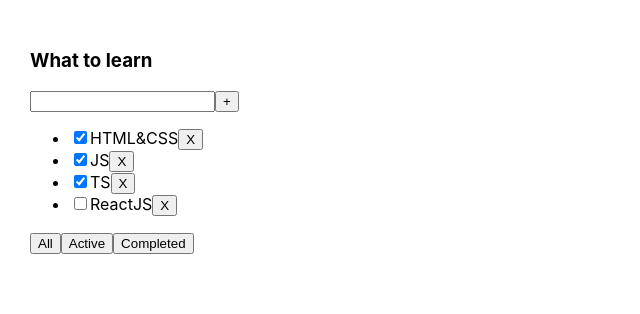
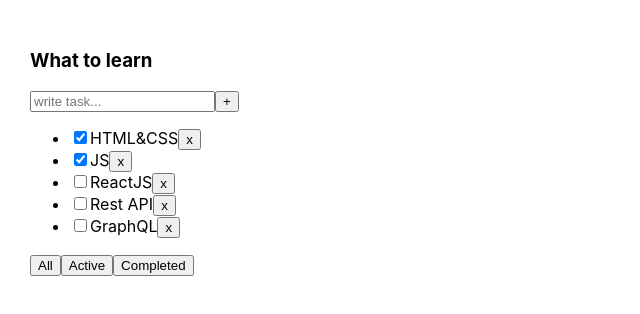
Before and after one commit to aliaksandr-batskalevich/3-react-toDoList, a React (Create React App) app: page / in a window 1280 px wide. Shown: the top 314 px of the page, without its empty margins (0-640 px from the left). Built offline with nearby package versions, Linux system fonts and the light colour scheme.

Commit message:
files of 3th week

```diff
--- a/package.json
+++ b/package.json
@@ -10,10 +10,12 @@
     "@types/node": "^12.0.0",
     "@types/react": "^16.9.0",
     "@types/react-dom": "^16.9.0",
+    "@types/uuid": "^8.3.4",
     "react": "^16.13.1",
     "react-dom": "^16.13.1",
     "react-scripts": "3.4.1",
-    "typescript": "~3.7.2"
+    "typescript": "~3.7.2",
+    "uuid": "^8.3.2"
   },
   "scripts": {
     "start": "react-scripts start",
--- a/src/App.tsx
+++ b/src/App.tsx
@@ -1,45 +1,48 @@
 import React, {useState} from 'react';
 import './App.css';
-import {TaskType, Todolist} from './Todolist';
+import {Todolist} from './Todolist';
+import {v1} from "uuid";
 
-export type filterType = 'all' | 'active' | 'completed'
+export type FilterValuesType = "all" | "active" | "completed";
 
 function App() {
 
-    const tasks1 = [
-        {id: 1, title: "HTML&CSS", isDone: true},
-        {id: 2, title: "JS", isDone: true},
-        {id: 3, title: "TS", isDone: true},
-        {id: 4, title: "ReactJS", isDone: false}
-    ]
+    let [tasks, setTasks] = useState([
+        { id: v1(), title: "HTML&CSS", isDone: true },
+        { id: v1(), title: "JS", isDone: true },
+        { id: v1(), title: "ReactJS", isDone: false },
+        { id: v1(), title: "Rest API", isDone: false },
+        { id: v1(), title: "GraphQL", isDone: false },
+    ]);
+    let [filter, setFilter] = useState<FilterValuesType>("all");
 
-    let [tasks, setTasks] = useState<Array<TaskType>>(tasks1);
-    // let [filter, setFilter] = useState<filterType>("all");
+    function removeTask(id: string) {
+        let filteredTasks = tasks.filter(t => t.id != id);
+        setTasks(filteredTasks);
+    }
+    const addTask = (data: string) => {
+        setTasks([{id: v1(), title: data, isDone: false}, ...tasks])
 
-    const removeTask = (id: number) => {
-        setTasks(tasks.filter(el => el.id !== id))
+    }
+    function changeFilter(value: FilterValuesType) {
+        setFilter(value);
     }
 
-    // const filtered = (fil: filterType) => {
-    //     setFilter(fil);
-    // }
-    //
-    // let tasksToWatch: Array<TaskType> = tasks;
-    //
-    // if (filter === "all") {
-    //     tasksToWatch = tasks;
-    // } else if (filter === "active") {
-    //     tasksToWatch = tasks.filter(el => !el.isDone)
-    // } else if (filter === "completed") {
-    //     tasksToWatch = tasks.filter(el => el.isDone)
-    // }
+    let tasksForTodolist = tasks;
+    if (filter === "active") {
+        tasksForTodolist = tasks.filter(t => t.isDone === false);
+    }
+    if (filter === "completed") {
+        tasksForTodolist = tasks.filter(t => t.isDone === true);
+    }
 
     return (
         <div className="App">
-            <Todolist
-                title="What to learn"
-                tasks={tasks}
-                callback={removeTask}
+            <Todolist title="What to learn"
+                      tasks={tasksForTodolist}
+                      removeTask={removeTask}
+                      changeFilter={changeFilter}
+                      callbackAddTask={addTask}
             />
         </div>
     );
--- a/src/Todolist.tsx
+++ b/src/Todolist.tsx
@@ -1,65 +1,67 @@
-import React, {useState} from 'react';
-import {filterType} from "./App";
+import React, {ChangeEvent, KeyboardEvent, useState} from 'react';
+import {FilterValuesType} from './App';
+import {Button} from "./components/Button";
 
-export type TaskType = {
-    id: number
+type TaskType = {
+    id: string
     title: string
     isDone: boolean
 }
+
 type PropsType = {
     title: string
     tasks: Array<TaskType>
-    callback: (id: number) => void
+    removeTask: (taskId: string) => void
+    changeFilter: (value: FilterValuesType) => void
+    callbackAddTask: (data: string) => void
 }
 
 export function Todolist(props: PropsType) {
 
-    let tasksToWatch: Array<TaskType> = props.tasks;
+    let [inputData, setInputData] = useState<string>('');
 
-    let [filter, setFilter] = useState<filterType>("all");
-
-    const filtered = (fil: filterType) => {
-        setFilter(fil);
+    const addTaskAndNull = () => {
+        props.callbackAddTask(inputData);
+        setInputData('');
     }
-
-
-    if (filter === "all") {
-        tasksToWatch = props.tasks;
-    } else if (filter === "active") {
-        tasksToWatch = props.tasks.filter(el => !el.isDone)
-    } else if (filter === "completed") {
-        tasksToWatch = props.tasks.filter(el => el.isDone)
+    const onclickButtonHandler = () => {
+        inputData.length != 0 && addTaskAndNull();
     }
-
-
-    const onclickHandler = (id: number) => {
-        props.callback(id);
+    const onChangeInputHandler = (event: ChangeEvent<HTMLInputElement>) => {
+        setInputData(event.currentTarget.value)
+    }
+    const onKeyPressInputHandler = (event: KeyboardEvent<HTMLInputElement>) => {
+        event.key === 'Enter' && inputData.length != 0 && addTaskAndNull();
+    }
+    const chFilHandler = (filterValues: FilterValuesType) => {
+        props.changeFilter(filterValues);
+    }
+    const remTaskButHandler = (taskId: string) => {
+        props.removeTask(taskId);
     }
 
     return <div>
         <h3>{props.title}</h3>
         <div>
-            <input/>
-            <button>+</button>
+            <input value={inputData} onChange={onChangeInputHandler} onKeyPress={onKeyPressInputHandler}
+                   placeholder={'write task...'}/>
+            <button onClick={onclickButtonHandler}>+</button>
         </div>
         <ul>
-            {tasksToWatch.map(el => {
-                return (
-                    <li key={el.id}>
-                        <input type="checkbox" checked={el.isDone}/>
-                        <span>{el.title}</span>
-                        <button onClick={() => {
-                            onclickHandler(el.id)
-                        }}>X
-                        </button>
-                    </li>
-                )
-            })}
+            {props.tasks.map(t => {
+                    return (
+                        <li key={t.id}>
+                            <input type="checkbox" checked={t.isDone}/>
+                            <span>{t.title}</span>
+                            <Button title={'x'} callback={() => remTaskButHandler(t.id)}/>
+                        </li>
+                    )
+                })}
         </ul>
         <div>
-            <button onClick={() => filtered('all')}>All</button>
-            <button onClick={() => filtered("active")}>Active</button>
-            <button onClick={() => filtered("completed")}>Completed</button>
+            <Button title={'All'} callback={() => {chFilHandler('all')}}/>
+            <Button title={'Active'} callback={() => {chFilHandler('active')}}/>
+            <Button title={'Completed'} callback={() => {chFilHandler('completed')}}/>
         </div>
     </div>
 }
--- /dev/null
+++ b/src/components/Button.tsx
@@ -0,0 +1,17 @@
+import React from "react";
+
+type ButtonPropsType = {
+    title: string
+    callback: () => void
+}
+
+export const Button = (props: ButtonPropsType) => {
+
+    const onClickButtonHandler = () => {
+        props.callback();
+    }
+
+    return (
+            <button onClick={onClickButtonHandler}>{props.title}</button>
+    );
+}
```
Also changed, not shown: 1 other file (tests, documents, lock files or other folders).
